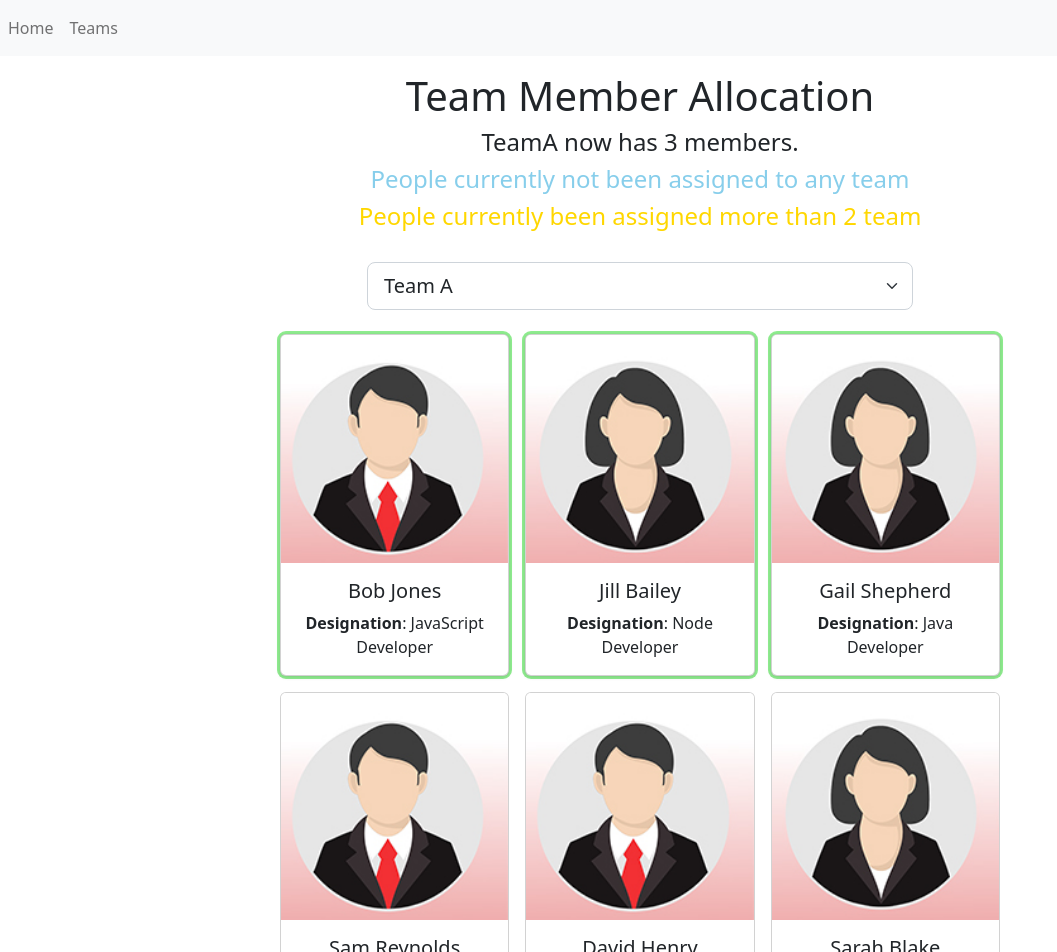
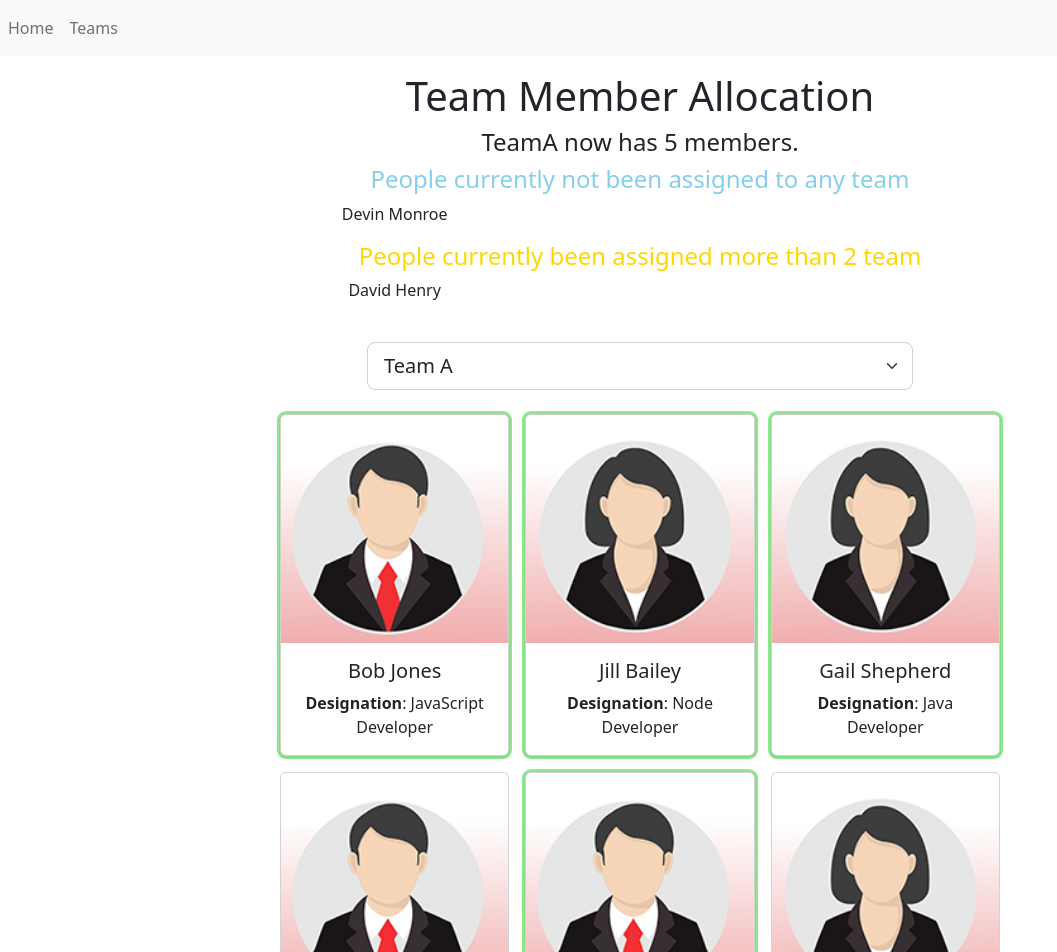
Before and after one commit to Scott-Zeta/Team-Member-Allocation, a React (Vite) app: page / in a window 1280 px wide. Shown: the top 952 px of the page, without its empty margins (0-1057 px from the left). Built offline with nearby package versions, Linux system fonts and the light colour scheme.

Commit message:
implement array to team Name, member can be assigned to more than one team, alert for leisure or overwhelming

```diff
--- a/src/App.jsx
+++ b/src/App.jsx
@@ -18,84 +18,84 @@ function App() {
     fullName: "Bob Jones",
     designation: "JavaScript Developer",
     gender: "male",
-    teamName: "TeamA"
+    teamName: ["TeamA"]
   },
   {
     id: 2,
     fullName: "Jill Bailey",
     designation: "Node Developer",
     gender: "female",
-    teamName: "TeamA"
+    teamName: ["TeamA", "TeamB"]
   },
   {
     id: 3,
     fullName: "Gail Shepherd",
     designation: "Java Developer",
     gender: "female",
-    teamName: "TeamA"
+    teamName: ["TeamA"]
   },
   {
     id: 4,
     fullName: "Sam Reynolds",
     designation: "React Developer",
     gender: "male",
-    teamName: "TeamB"
+    teamName: ["TeamB", "TeamC"]
   },
   {
     id: 5,
     fullName: "David Henry",
     designation: "DotNet Developer",
     gender: "male",
-    teamName: "TeamB"
+    teamName: ["TeamA", "TeamB", "TeamC"]
   },
   {
     id: 6,
     fullName: "Sarah Blake",
     designation: "SQL Server DBA",
     gender: "female",
-    teamName: "TeamB"
+    teamName: ["TeamB", "TeamC"]
   },
   {
     id: 7,
     fullName: "James Bennet",
     designation: "Angular Developer",
     gender: "male",
-    teamName: "TeamC"
+    teamName: ["TeamC"]
   },
   {
     id: 8,
     fullName: "Jessica Faye",
     designation: "API Developer",
     gender: "female",
-    teamName: "TeamC"
+    teamName: ["TeamA", "TeamC"]
   },
   {
     id: 9,
     fullName: "Lita Stone",
     designation: "C++ Developer",
     gender: "female",
-    teamName: "TeamC"
+    teamName: ["TeamB", "TeamC"]
   },
   {
     id: 10,
     fullName: "Daniel Young",
     designation: "Python Developer",
     gender: "male",
-    teamName: "TeamD"
+    teamName: ["TeamD"]
   },
   {
     id: 11,
     fullName: "Adrian Jacobs",
     designation: "Vue Developer",
     gender: "male",
-    teamName: "TeamD"
+    teamName: ["TeamD"]
   },
   {
     id: 12,
     fullName: "Devin Monroe",
     designation: "Graphic Designer",
     gender: "male",
-    teamName: "TeamD"
+    teamName: []
   }])
 
   useEffect(() => {
@@ -113,7 +113,7 @@ function App() {
   }
 
   const cardClick = (e) => {
-    const transformedEmployees = employees.map((employee) => employee.id === parseInt(e.currentTarget.id) ? (employee.teamName === selectedTeam) ? { ...employee, teamName: '' } : { ...employee, teamName: selectedTeam } : employee)
+    const transformedEmployees = employees.map((employee) => employee.id === parseInt(e.currentTarget.id) ? (employee.teamName.includes(selectedTeam)) ? { ...employee, teamName: employee.teamName.filter((t)=> t !== selectedTeam) } : { ...employee, teamName: [...employee.teamName,selectedTeam] } : employee)
     // the e.currentTarget.id refer to attribute id on element not the data's id, it also can not substitute to key since key only for track elements can not be accessed
     setEmployees(transformedEmployees)
     console.log(transformedEmployees)
@@ -121,7 +121,7 @@ function App() {
   }
 
   const countMember = (employees, selectedTeam) => {
-    return employees.filter((e) => e.teamName === selectedTeam).length
+    return employees.filter((e) => e.teamName.includes(selectedTeam)).length
   }
 
   return (
--- a/src/DashBorad.jsx
+++ b/src/DashBorad.jsx
@@ -5,12 +5,15 @@ const Dashboard = ({ selectedTeam, countMember, employees }) => {
       <h4 style={{ color: 'skyblue' }}>People currently not been assigned to any team</h4>
       <div className="card-collection">
         {employees.map((e) => {
-          return e.teamName === '' ? <p key={e.id}>{e.fullName}</p> : null
+          return e.teamName.length === 0 ? <p key={e.id}>{e.fullName}</p> : null
         })
         }
       </div>
       <h4 style={{ color: 'gold' }}>People currently been assigned more than 2 team</h4>
-      <div className="card-collection">{}</div>
+      <div className="card-collection">{employees.map((e) => {
+          return e.teamName.length > 2 ? <p key={e.id}>{e.fullName}</p> : null
+        })
+        }</div>
     </>
   )
 }
--- a/src/Employee.jsx
+++ b/src/Employee.jsx
@@ -9,14 +9,14 @@ const employee = ({ changeTeam, employees, cardClick, selectedTeam }) => {
     <main className='container'>
       <div className='row justify-content-center mt-3 mb-3'>
         <div className='col-6'>
-          <Teambar selectedTeam={selectedTeam} changTeam={changeTeam}/>
+          <Teambar selectedTeam={selectedTeam} changeTeam={changeTeam}/>
         </div>
       </div>
       <div className='row justify-content-center mt-3 mb-3'>
         <div className='col-8'>
           <div className='card-collection'>
             {employees.map(e => (
-              <div key={e.id} id={e.id} className={e.teamName === selectedTeam ? 'card m-2 standout' : 'card m-2'} style={{ cursor: "pointer" }} onClick={cardClick}>
+              <div key={e.id} id={e.id} className={e.teamName.includes(selectedTeam) ? 'card m-2 standout' : 'card m-2'} style={{ cursor: "pointer" }} onClick={cardClick}>
                 <img src={e.gender === 'male' ? maleProfile : femaleProfile} className='card-img-top' />
                 <div className='card-body'>
                   <h5 className='card-title'>{e.fullName}</h5>
--- a/src/Teambar.jsx
+++ b/src/Teambar.jsx
@@ -1,9 +1,6 @@
 const Teambar = ({ selectedTeam, changeTeam }) => {
-  function handleChange(event) {
-    changeTeam(event.target.value);
-  }
 
-  return (<select className='form-select form-select-lg' value={selectedTeam} onChange={handleChange}>
+  return (<select className='form-select form-select-lg' value={selectedTeam} onChange={changeTeam}>
     <option value="TeamA">Team A</option>
     <option value="TeamB">Team B</option>
     <option value="TeamC">Team C</option>
```
